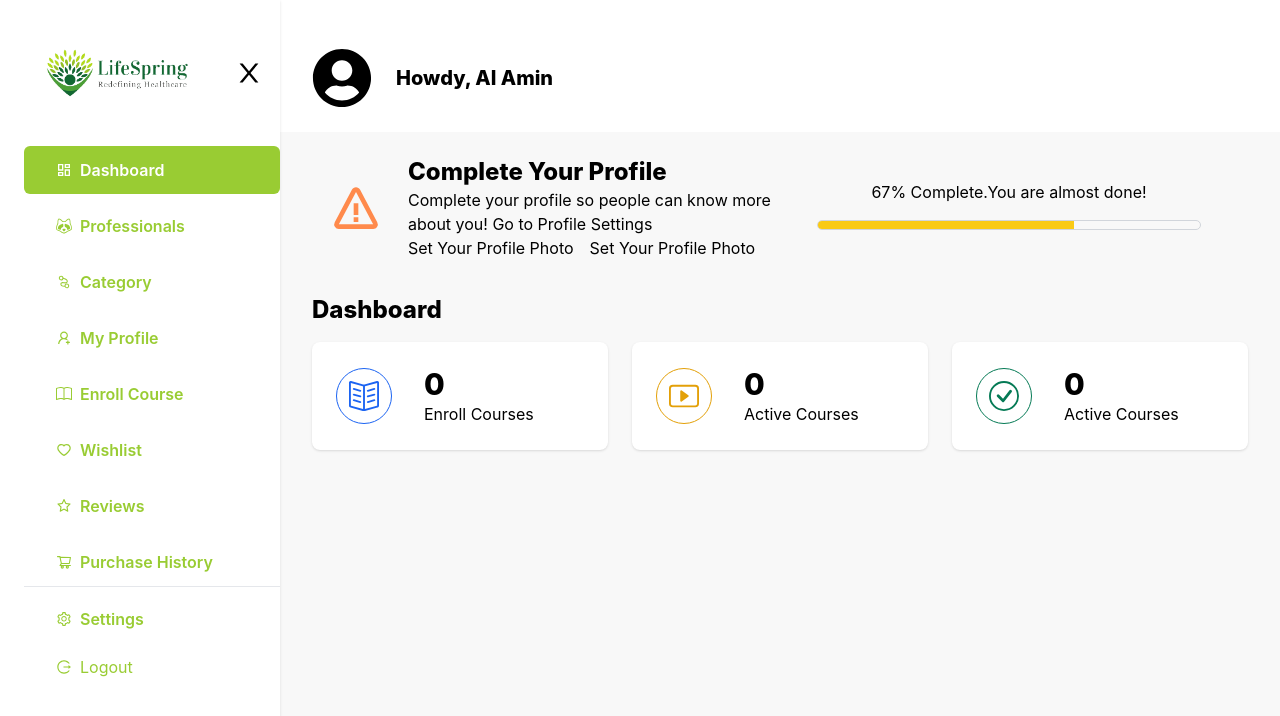
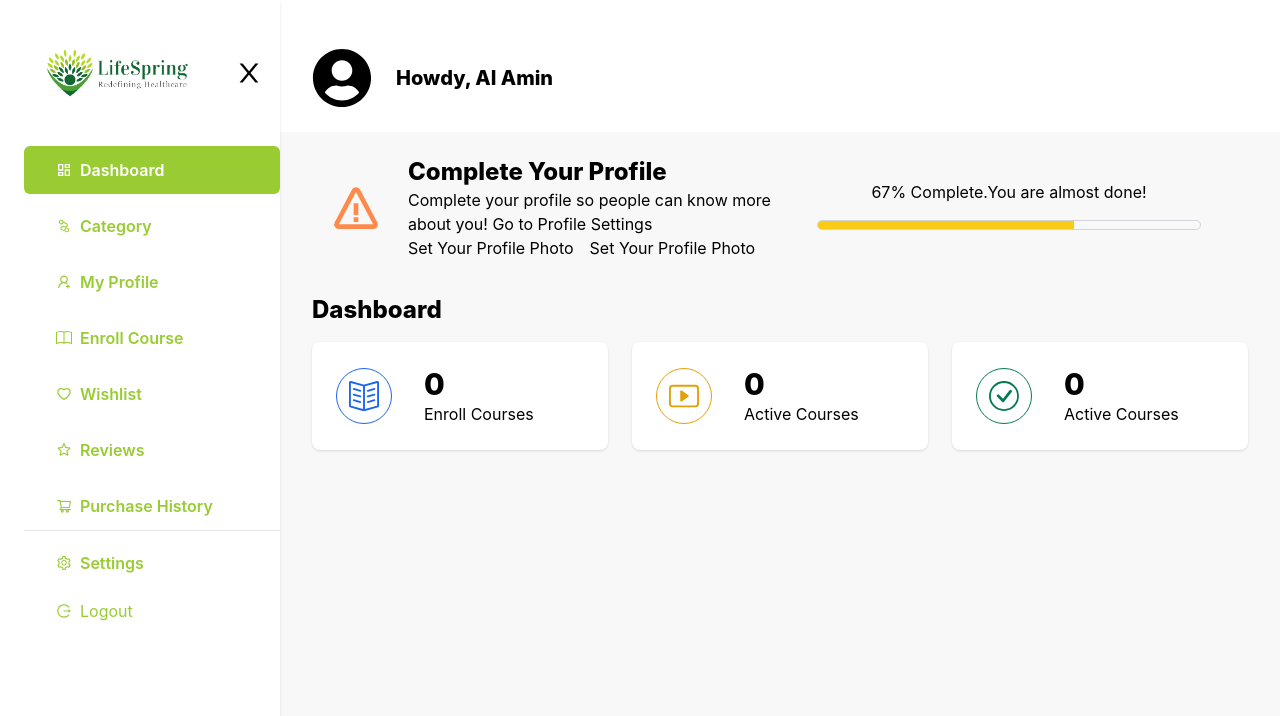
Before and after one commit to csilm/LifeSpringClone, a React (Create React App) app in the folder frontendls/: page /dashboard in a window 1280 px wide. Shown: the top 716 px of the page. Built offline with nearby package versions, Linux system fonts and the light colour scheme.

Commit message:
redirects added

```diff
--- a/frontendls/src/App.js
+++ b/frontendls/src/App.js
@@ -37,7 +37,7 @@ import Settings from "./components/Dashboard/Settings/Settings";
 import ActivePage from "./components/Dashboard/ActivePage";
 import Blogs from "./components/Blogs/Blogs";
 import AddCourse from "./components/Dashboard/AddCourse";
-import Admin from "./components/Admin/Admin";
+// import Admin from "./components/Admin/Admin";
 import { useAuthContext } from "./hooks/useAuthContext";
 import AllCourses from "../src/components/Dashboard/EnrolledCourses/AllCourses";
 import EnrolledCourses from "./components/Dashboard/EnrolledCourses/EnrolledCourses";
@@ -95,6 +95,7 @@ function App() {
           <Route path="/clientsFeedback" element={<ClientsFBFull />} />
           <Route path="/clientsReview" element={<ClientsReview />} />
           {/* <Route path="/admin" element={<Admin />} /> */}
+
           <Route path="/dashboard" element={<DashboardHome />}>
             <Route index element={<ActivePage />} />
             <Route path="profile" element={<Profile />} />
@@ -106,8 +107,26 @@ function App() {
               <Route path="complete-courses" element={<CompleteCourses />} />
             </Route>
             <Route path="wishlist" element={<Wishlist />} />
-            <Route path="addCourse" element={<AddCourse />} />
-            <Route path="addBlogs" element={<AddBlog />} />
+            <Route
+              path="addCourse"
+              element={
+                user?.user && user?.role === "admin" ? (
+                  <AddCourse />
+                ) : (
+                  <Navigate to="/dashboard" />
+                )
+              }
+            />
+            <Route
+              path="addBlogs"
+              element={
+                user?.user && user?.role === "admin" ? (
+                  <AddBlog />
+                ) : (
+                  <Navigate to="/dashboard" />
+                )
+              }
+            />
             <Route path="addCategory" element={<AddCategory />} />
             <Route path="addprofessionals" element={<AddProfessionals />} />
             <Route path="reviews" element={<Reviews />} />
--- a/frontendls/src/components/Dashboard/Sidebar.jsx
+++ b/frontendls/src/components/Dashboard/Sidebar.jsx
@@ -21,7 +21,9 @@ import { useAuthContext } from "../../hooks/useAuthContext";
 // import logo from '../image/30-removebg-preview.png';
 
 const Sidebar = () => {
-  const { user, role } = useAuthContext();
+  const { user } = useAuthContext();
+  console.log(user?.user);
+  console.log(user?.role);
   const { logout } = useLogout();
   const [open, setOpen] = useState(false);
 
@@ -78,6 +80,7 @@ const Sidebar = () => {
           <MdOutlineDashboard className="text-base" />
           <span className="ml-3">Dashboard</span>
         </NavLink>
+        {user?.user && user?.role === "admin" && (
           <NavLink
             to="addProfessionals"
             className={({ isActive }) =>
@@ -89,6 +92,7 @@ const Sidebar = () => {
             <SiProtocolsdotio className="text-base" />
             <span className="ml-3">Professionals</span>
           </NavLink>
+        )}
         <NavLink
           to="addCategory"
           className={({ isActive }) =>
@@ -100,7 +104,7 @@ const Sidebar = () => {
           <AiOutlineNodeIndex className="text-base" />
           <span className="ml-3">Category</span>
         </NavLink>
-        {user && role === "admin" && (
+        {user?.user && user?.role === "admin" && (
           <NavLink
             to="addCourse"
             className={({ isActive }) =>
@@ -113,7 +117,7 @@ const Sidebar = () => {
             <span className="ml-3">Add Courses</span>
           </NavLink>
         )}
-        {user && role === "admin" && (
+        {user?.user && user?.role === "admin" && (
           <NavLink
             to="addBlogs"
             className={({ isActive }) =>
--- a/frontendls/src/context/AuthContext.jsx
+++ b/frontendls/src/context/AuthContext.jsx
@@ -21,8 +21,12 @@ export const AuthContextProvider = ({ children }) => {
     const user = JSON.parse(localStorage.getItem("token"));
     const role = JSON.parse(localStorage.getItem("role"));
 
-    if (user) {
-      dispatch({ type: "LOGIN", payload: user, role });
+    // console.log(user)
+    // console.log(role)
+
+    if (user && role) {
+      dispatch({ type: "LOGIN", payload: {user:user, role:role} });
+      // console.log(dispatch(payload))payload: { user: data }
     }
   }, []);
 
```
Lines whose indentation alone changed are shown as unchanged.
